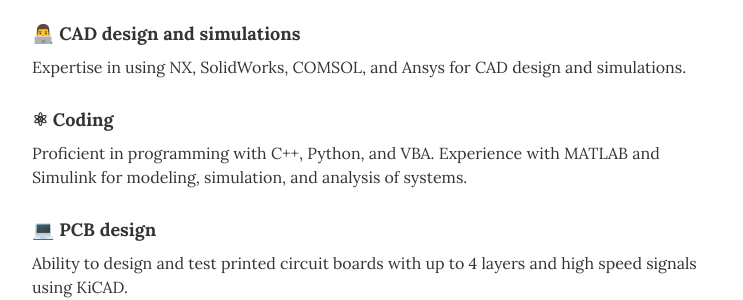
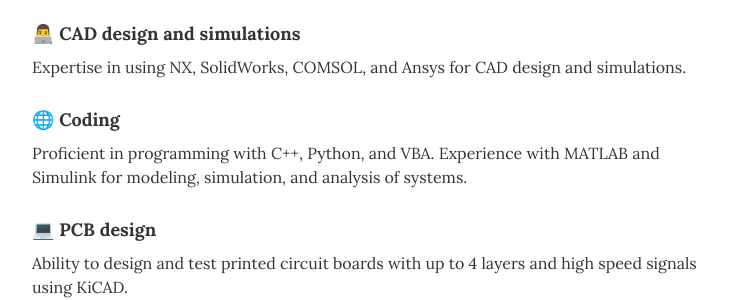
Before and after one commit to TobiasKoehlerETH/TobiasKoehlerETH.github.io, a Jekyll site: the page built from index.html, in a window 1280 px wide and 900 px high, scrolled down 1778 px. Shown: the part 198-498 px from the top of the window, without its empty margins (268-1011 px from the left). Built offline with Jekyll 4.4.1, drawn with Linux system fonts in a browser that asks for light colours.

```diff
--- a/_data/skills.yml
+++ b/_data/skills.yml
@@ -6,7 +6,7 @@
 - skill: 👨‍💻 CAD design and simulations
   description: Expertise in using NX, SolidWorks, COMSOL, and Ansys for CAD design and simulations.
 
-- skill: ⚛ Coding
+- skill: 🌐 Coding
   description: Proficient in programming with C++, Python, and VBA. Experience with MATLAB and Simulink for modeling, simulation, and analysis of systems.
 
 - skill: 💻 PCB design
```
